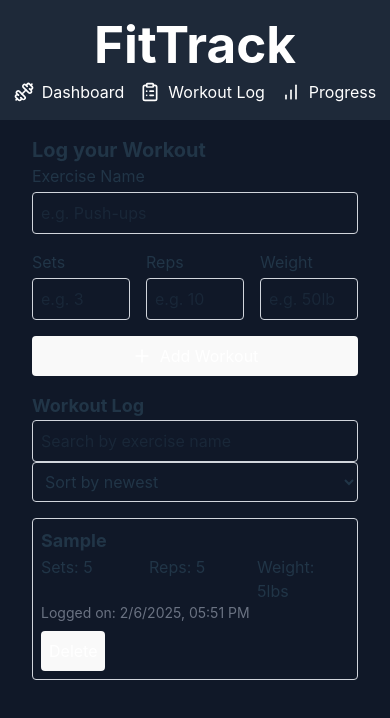
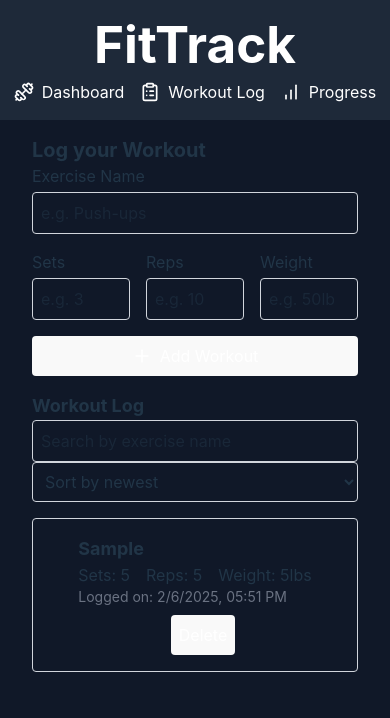
Before and after one commit to GillianoA/fitness-tracker, a React (Vite) app: page /log in a window 390 px wide. Both pictures are taken after typing "Sample", "5", "5", "5" into the empty fields and a click on the button "Add Workout". Shown: the top 718 px of the page. Built offline with nearby package versions, Linux system fonts and the light colour scheme.

Commit message:
style: moved delete button and implemented responsive design

```diff
--- a/src/pages/WorkoutLog.jsx
+++ b/src/pages/WorkoutLog.jsx
@@ -143,9 +143,10 @@ const WorkoutLog = () => {
                             <p className="text-gray-500">No workouts found</p>
                         ) : (
                             filteredWorkouts.map((workout, index) => (
-                                <li key={index} className="border border-gray-300 hover:bg-gray-600 p-2 rounded">
+                                <li key={index} className=" flex flex-col sm:flex-row justify-between items-center border border-gray-300 hover:bg-gray-600 p-4 rounded">
+                                    <div className="flex-1">
                                         <h4 className="text-lg font-bold">{workout.exercise}</h4>
-                                    <div className="flex space-x-4">
+                                        <div className="flex space-x-4 whitespace-nowrap">
                                             <div className="flex-1">
                                                 <p>Sets: {workout.sets}</p>
                                             </div>
@@ -157,7 +158,8 @@ const WorkoutLog = () => {
                                             </div>
                                         </div>
                                         <div className="text-sm text-gray-500">Logged on: {workout.timestamp}</div>
-                                    <button className="bg-red-500 hover:bg-red-600 text-white p-2 rounded mt-2 appearance-none focus:outline-none" onClick={() => handleDelete(index)} >Delete</button>
+                                    </div>
+                                    <button className="ml-4 bg-red-500 hover:bg-red-600 text-white p-2 rounded mt-2 appearance-none focus:outline-none" onClick={() => handleDelete(index)} >Delete</button>
                                 </li>
                             ))
                         )}
```
Lines whose indentation alone changed are shown as unchanged.
